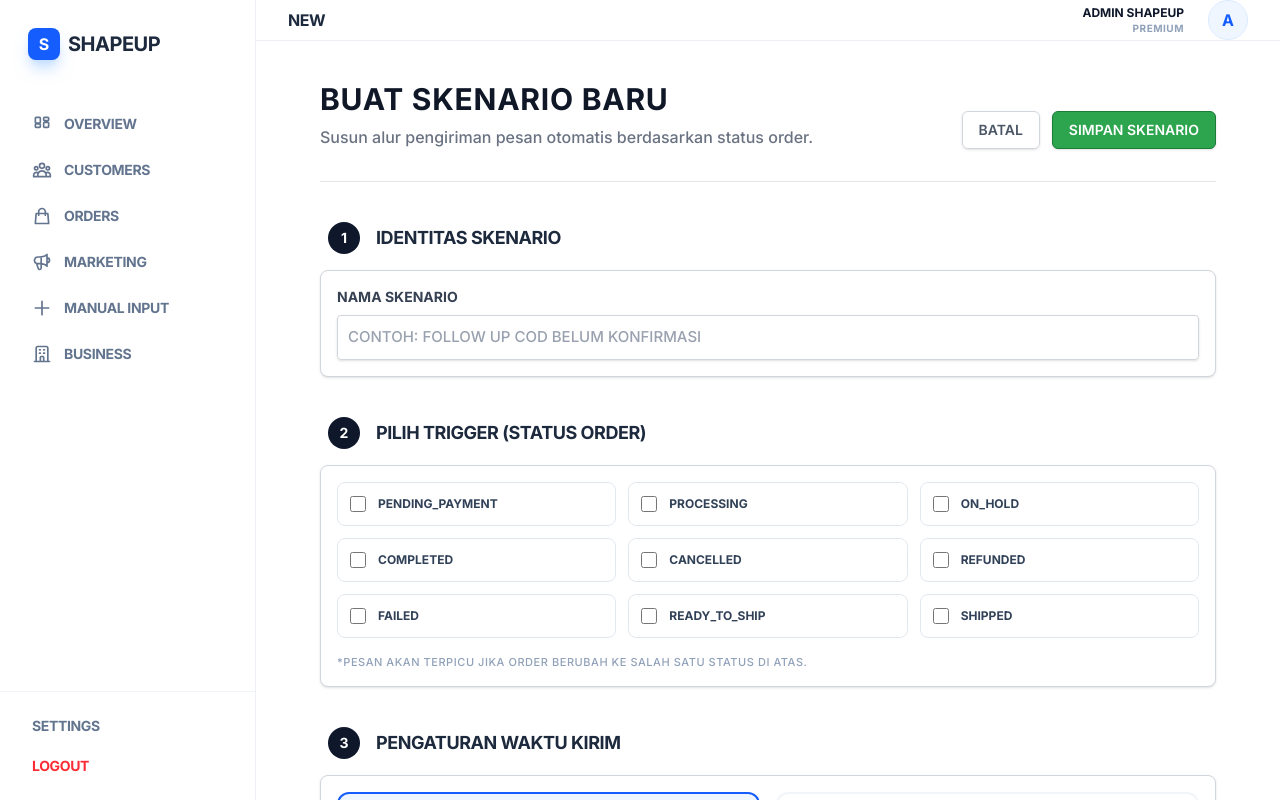
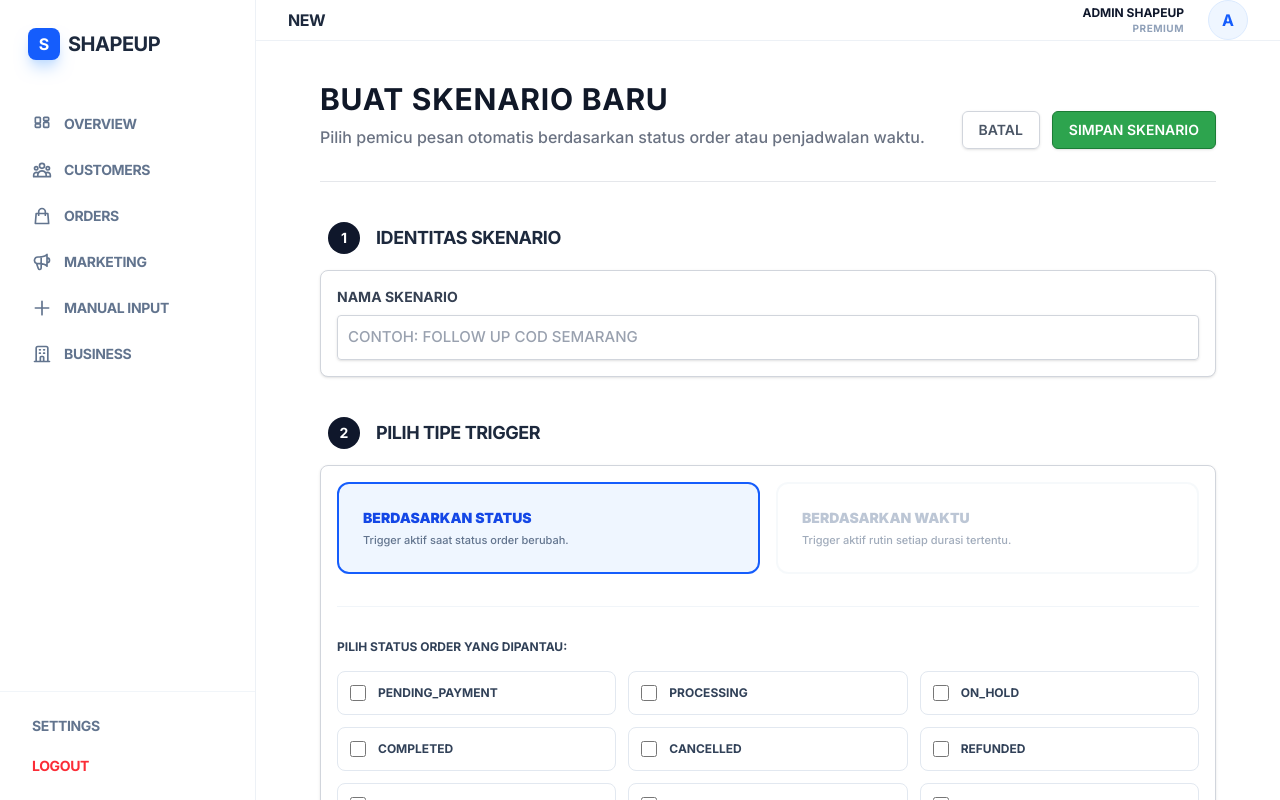
Before and after one commit to faizalamanda/shapeup-crm, a Next.js app: page /marketing/new in a window 1280 px wide. Built offline with nearby package versions, Linux system fonts and the light colour scheme; no server answers.

Commit message:
trigger seting

```diff
--- a/app/marketing/new/page.tsx
+++ b/app/marketing/new/page.tsx
@@ -7,7 +7,8 @@ import { PageHeader } from '@/components/ui/PageHeader'
 import Link from 'next/link'
 
 export default function NewScenarioPage() {
-  const [deliveryType, setDeliveryType] = useState('IMMEDIATE')
+  const [triggerType, setTriggerType] = useState('STATUS') // STATUS atau TIME
+  const [deliveryMode, setDeliveryMode] = useState('IMMEDIATE')
 
   const orderStatuses = [
     'PENDING_PAYMENT', 'PROCESSING', 'ON_HOLD', 'COMPLETED',
@@ -18,7 +19,7 @@ export default function NewScenarioPage() {
     <div className="max-w-4xl mx-auto space-y-10 pb-20">
       <PageHeader
         title="BUAT SKENARIO BARU"
-        description="Susun alur pengiriman pesan otomatis berdasarkan status order."
+        description="Pilih pemicu pesan otomatis berdasarkan status order atau penjadwalan waktu."
         action={
           <div className="flex gap-3">
             <Link href="/marketing">
@@ -29,114 +30,106 @@ export default function NewScenarioPage() {
         }
       />
 
-      {/* STEP 1: INFORMASI DASAR */}
+      {/* STEP 1: IDENTITAS */}
       <section className="space-y-4">
         <div className="flex items-center gap-4 px-2">
           <span className="w-8 h-8 rounded-full bg-slate-900 text-white flex items-center justify-center font-bold text-sm">1</span>
           <h3 className="font-bold text-slate-800 uppercase tracking-tight text-lg">IDENTITAS SKENARIO</h3>
         </div>
         <Card>
-          <Input
-            label="NAMA SKENARIO"
-            placeholder="CONTOH: FOLLOW UP COD BELUM KONFIRMASI"
-          />
+          <Input label="NAMA SKENARIO" placeholder="CONTOH: FOLLOW UP COD SEMARANG" />
         </Card>
       </section>
 
-      {/* STEP 2: TRIGGER (STATUS ORDER) */}
+      {/* STEP 2: PILIHAN TRIGGER UTAMA */}
       <section className="space-y-4">
         <div className="flex items-center gap-4 px-2">
           <span className="w-8 h-8 rounded-full bg-slate-900 text-white flex items-center justify-center font-bold text-sm">2</span>
-          <h3 className="font-bold text-slate-800 uppercase tracking-tight text-lg">PILIH TRIGGER (STATUS ORDER)</h3>
+          <h3 className="font-bold text-slate-800 uppercase tracking-tight text-lg">PILIH TIPE TRIGGER</h3>
         </div>
         <Card>
+          <div className="grid grid-cols-2 gap-4">
+            <button
+              onClick={() => setTriggerType('STATUS')}
+              className={`p-6 rounded-xl border-2 text-left transition-all ${triggerType === 'STATUS' ? 'border-blue-600 bg-blue-50' : 'border-slate-100 opacity-60'}`}
+            >
+              <p className={`font-black text-sm uppercase ${triggerType === 'STATUS' ? 'text-blue-700' : 'text-slate-400'}`}>Berdasarkan Status</p>
+              <p className="text-[11px] text-slate-500 mt-1 font-medium">Trigger aktif saat status order berubah.</p>
+            </button>
+            <button
+              onClick={() => setTriggerType('TIME')}
+              className={`p-6 rounded-xl border-2 text-left transition-all ${triggerType === 'TIME' ? 'border-blue-600 bg-blue-50' : 'border-slate-100 opacity-60'}`}
+            >
+              <p className={`font-black text-sm uppercase ${triggerType === 'TIME' ? 'text-blue-700' : 'text-slate-400'}`}>Berdasarkan Waktu</p>
+              <p className="text-[11px] text-slate-500 mt-1 font-medium">Trigger aktif rutin setiap durasi tertentu.</p>
+            </button>
+          </div>
+
+          {/* DETAIL TRIGGER BERDASARKAN STATUS */}
+          {triggerType === 'STATUS' && (
+            <div className="mt-8 pt-8 border-t border-slate-100 animate-in fade-in slide-in-from-top-2">
+              <label className="block text-xs font-bold text-slate-700 uppercase mb-4">PILIH STATUS ORDER YANG DIPANTAU:</label>
               <div className="grid grid-cols-2 md:grid-cols-3 gap-3">
                 {orderStatuses.map((status) => (
-              <label key={status} className="flex items-center gap-3 p-3 border border-slate-200 rounded-lg hover:bg-slate-50 cursor-pointer transition-all">
+                  <label key={status} className="flex items-center gap-3 p-3 border border-slate-200 rounded-lg hover:border-blue-300 cursor-pointer">
                     <input type="checkbox" className="w-4 h-4 accent-blue-600" />
                     <span className="text-[12px] font-bold text-slate-700">{status}</span>
                   </label>
                 ))}
               </div>
-          <p className="mt-4 text-[11px] text-slate-400 font-medium uppercase tracking-wider">
-            *Pesan akan terpicu jika order berubah ke salah satu status di atas.
-          </p>
-        </Card>
-      </section>
+            </div>
+          )}
 
-      {/* STEP 3: WAKTU PENGIRIMAN */}
-      <section className="space-y-4">
-        <div className="flex items-center gap-4 px-2">
-          <span className="w-8 h-8 rounded-full bg-slate-900 text-white flex items-center justify-center font-bold text-sm">3</span>
-          <h3 className="font-bold text-slate-800 uppercase tracking-tight text-lg">PENGATURAN WAKTU KIRIM</h3>
-        </div>
-        <Card>
-          <div className="space-y-6">
-            <div className="flex gap-4">
-              <button
-                onClick={() => setDeliveryType('IMMEDIATE')}
-                className={`flex-1 p-4 rounded-xl border-2 transition-all text-sm font-bold uppercase tracking-tight ${deliveryType === 'IMMEDIATE' ? 'border-blue-600 bg-blue-50 text-blue-700' : 'border-slate-100 text-slate-400'}`}
-              >
-                LANGSUNG TERKIRIM
-              </button>
-              <button
-                onClick={() => setDeliveryType('DELAY')}
-                className={`flex-1 p-4 rounded-xl border-2 transition-all text-sm font-bold uppercase tracking-tight ${deliveryType === 'DELAY' ? 'border-blue-600 bg-blue-50 text-blue-700' : 'border-slate-100 text-slate-400'}`}
-              >
-                CEK BERKALA / DELAY
-              </button>
-            </div>
-
-            {deliveryType === 'DELAY' && (
-              <div className="p-6 bg-slate-50 rounded-xl border border-slate-200 animate-in fade-in duration-300">
-                <label className="block text-xs font-bold text-slate-600 uppercase mb-3 text-center">PILIH DURASI PENGECEKAN</label>
-                <div className="flex items-center justify-center gap-4">
-                  <div className="flex items-center gap-2">
-                    <input type="number" className="w-20 p-2 border border-slate-300 rounded font-bold text-center" defaultValue="15" />
+          {/* DETAIL TRIGGER BERDASARKAN KRITERIA WAKTU */}
+          {triggerType === 'TIME' && (
+            <div className="mt-8 pt-8 border-t border-slate-100 animate-in fade-in slide-in-from-top-2 space-y-6">
+              <div>
+                <label className="block text-xs font-bold text-slate-700 uppercase mb-4 text-center">PENGATURAN PENJADWALAN:</label>
+                <div className="flex items-center justify-center gap-4 p-6 bg-slate-50 rounded-xl border border-slate-200">
+                  <span className="text-xs font-bold text-slate-500 uppercase">SETIAP</span>
+                  <div className="flex gap-2">
+                    <input type="number" className="w-20 p-2 border border-slate-300 rounded font-bold text-center" defaultValue="1" />
                     <select className="p-2 border border-slate-300 rounded font-bold text-sm bg-white outline-none">
                       <option>MENIT</option>
                       <option>JAM</option>
                       <option>HARI</option>
                     </select>
                   </div>
-                  <span className="text-xs font-bold text-slate-400 uppercase tracking-widest">SETELAH TRIGGER AKTIF</span>
+                </div>
+              </div>
+
+              <div className="text-center">
+                <span className="text-[10px] font-bold text-slate-300 uppercase italic tracking-widest">— ATAU —</span>
+              </div>
+
+              <div>
+                <label className="block text-xs font-bold text-slate-700 uppercase mb-3 text-center">SPESIFIK WAKTU & TANGGAL:</label>
+                <div className="max-w-xs mx-auto">
+                  <input type="datetime-local" className="w-full p-3 border border-slate-300 rounded font-bold text-sm shadow-sm" />
+                </div>
               </div>
             </div>
           )}
-          </div>
         </Card>
       </section>
 
-      {/* STEP 4: ISI PESAN */}
+      {/* STEP 3: KONTEN PESAN */}
       <section className="space-y-4">
         <div className="flex items-center gap-4 px-2">
-          <span className="w-8 h-8 rounded-full bg-slate-900 text-white flex items-center justify-center font-bold text-sm">4</span>
-          <h3 className="font-bold text-slate-800 uppercase tracking-tight text-lg">KONTEN PESAN (WHATSAPP)</h3>
+          <span className="w-8 h-8 rounded-full bg-slate-900 text-white flex items-center justify-center font-bold text-sm">3</span>
+          <h3 className="font-bold text-slate-800 uppercase tracking-tight text-lg">ISI PESAN OTOMATIS</h3>
         </div>
         <Card>
-          <div className="space-y-6">
-            <TextArea
-              label="ISI TEMPLATE PESAN"
-              placeholder="Halo {{nama}}, order anda {{no_order}} sudah kami proses..."
-            />
-            <div className="flex flex-wrap gap-2 pt-2">
-              {['nama', 'total', 'no_order', 'kurir', 'link_invoice'].map(t => (
-                <button key={t} className="px-3 py-1.5 bg-slate-100 hover:bg-blue-100 border border-slate-200 rounded text-[11px] font-bold text-slate-600 transition-all uppercase tracking-tight">
+          <TextArea label="TEMPLATE PESAN" placeholder="Halo {{nama}}, kami mendeteksi order anda..." />
+          <div className="flex flex-wrap gap-2 pt-4">
+            {['nama', 'no_order', 'total', 'link_bayar'].map(t => (
+              <button key={t} className="px-3 py-1 bg-slate-100 border border-slate-200 rounded text-[10px] font-bold text-slate-500 uppercase">
                 {"{{" + t + "}}"}
               </button>
             ))}
           </div>
-          </div>
         </Card>
       </section>
-
-      {/* ACTION BUTTONS FOOTER */}
-      <div className="flex justify-end gap-4 pt-10 border-t border-slate-200">
-        <Link href="/marketing">
-          <Button variant="outline" className="px-10">KEMBALI KE LIST</Button>
-        </Link>
-        <Button variant="primary" className="px-10">AKTIFKAN AUTOMATION SEKARANG</Button>
-      </div>
     </div>
   )
 }
```
Lines whose indentation alone changed are shown as unchanged.
